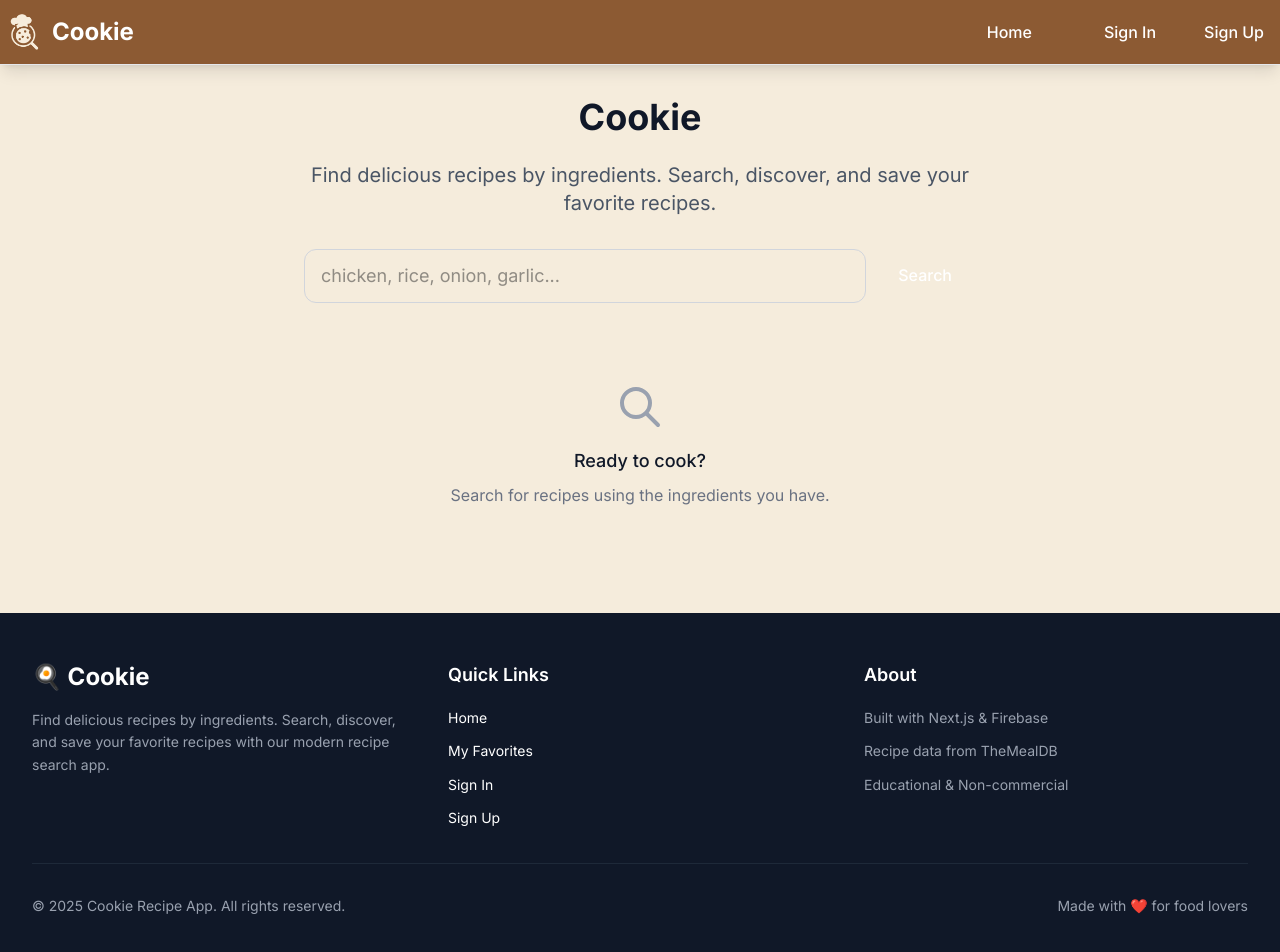
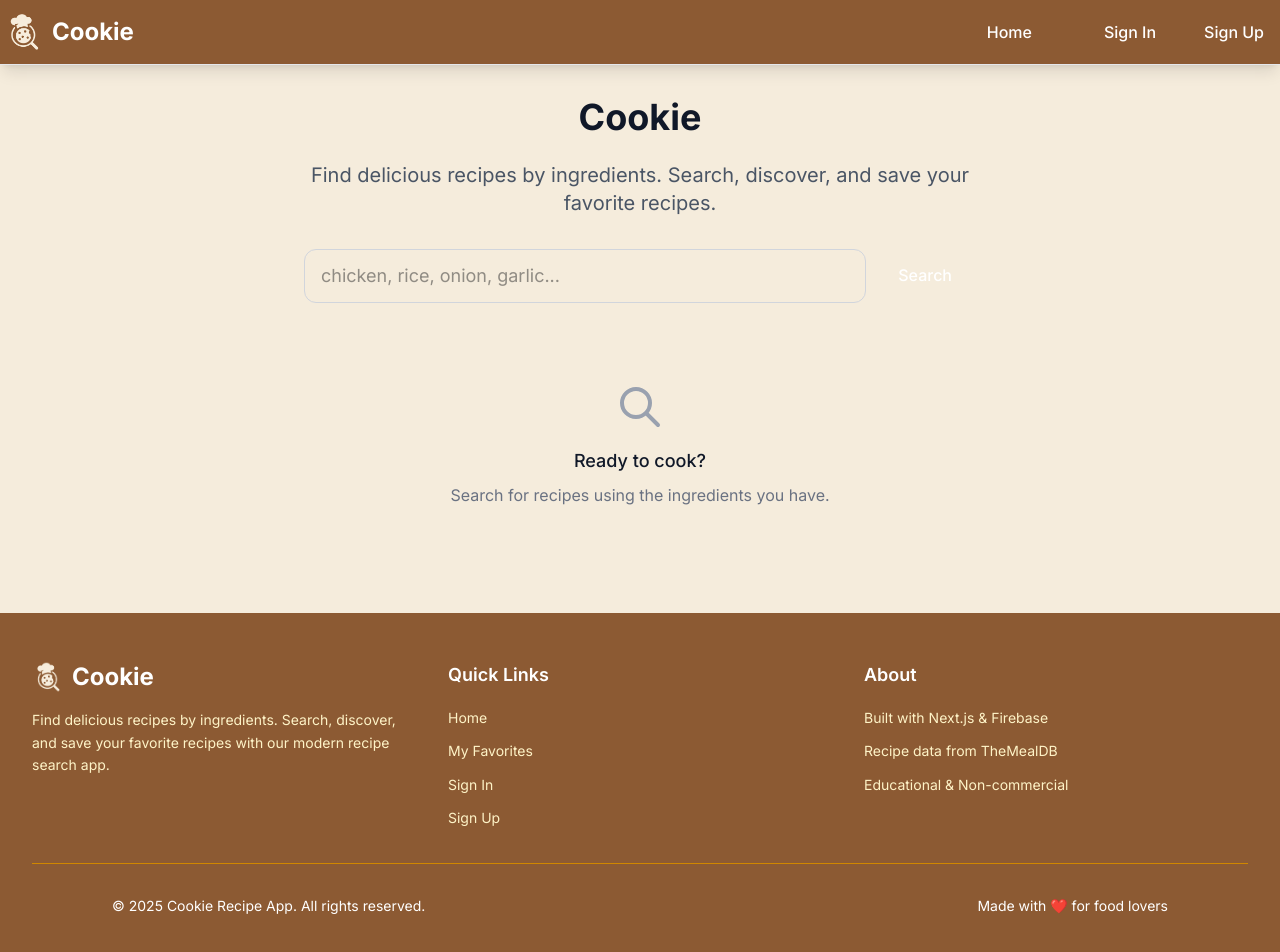
Before and after one commit to SweetieBirdX/Cookie, a Next.js app: page / in a window 1280 px wide. Shown: the top 952 px of the page. Built offline with nearby package versions, Linux system fonts and the light colour scheme; no server answers.

Commit message:
Update Footer component with new logo, background color, and text styles. Enhance accessibility by improving color contrast for links and text, ensuring a more visually appealing and user-friendly design.

```diff
--- a/src/components/Footer.tsx
+++ b/src/components/Footer.tsx
@@ -1,41 +1,49 @@
 import Link from "next/link";
+import Image from "next/image";
 
 export default function Footer() {
   return (
-    <footer className="bg-gray-900 text-white">
+    <footer style={{ backgroundColor: '#8C5A33' }}>
       <div className="max-w-7xl mx-auto px-4 sm:px-6 lg:px-8 py-12">
         <div className="grid grid-cols-1 md:grid-cols-3 gap-8">
           {/* Brand Section */}
           <div className="space-y-4">
-            <div className="flex items-center">
-              <span className="text-2xl font-bold">🍳 Cookie</span>
+            <div className="flex items-center space-x-2">
+              <Image
+                src="/cookiewithouttext.png"
+                alt="Cookie Logo"
+                width={32}
+                height={32}
+                className="w-8 h-8"
+              />
+              <span className="text-2xl font-bold text-white">Cookie</span>
             </div>
-            <p className="text-gray-400 text-sm leading-relaxed">
+            <p className="text-yellow-100 text-sm leading-relaxed">
               Find delicious recipes by ingredients. Search, discover, and save your favorite recipes with our modern recipe search app.
             </p>
           </div>
 
           {/* Quick Links */}
           <div className="space-y-4">
-            <h3 className="text-lg font-semibold">Quick Links</h3>
+            <h3 className="text-lg font-semibold text-white">Quick Links</h3>
             <ul className="space-y-2">
               <li>
-                <Link href="/" className="text-gray-400 hover:text-white transition-colors text-sm">
+                <Link href="/" className="text-yellow-100 text-sm">
                   Home
                 </Link>
               </li>
               <li>
-                <Link href="/favorites" className="text-gray-400 hover:text-white transition-colors text-sm">
+                <Link href="/favorites" className="text-yellow-100 text-sm">
                   My Favorites
                 </Link>
               </li>
               <li>
-                <Link href="/auth/signin" className="text-gray-400 hover:text-white transition-colors text-sm">
+                <Link href="/auth/signin" className="text-yellow-100 text-sm">
                   Sign In
                 </Link>
               </li>
               <li>
-                <Link href="/auth/signup" className="text-gray-400 hover:text-white transition-colors text-sm">
+                <Link href="/auth/signup" className="text-yellow-100 text-sm">
                   Sign Up
                 </Link>
               </li>
@@ -44,29 +52,29 @@ export default function Footer() {
 
           {/* About Section */}
           <div className="space-y-4">
-            <h3 className="text-lg font-semibold">About</h3>
+            <h3 className="text-lg font-semibold text-white">About</h3>
             <ul className="space-y-2">
               <li>
-                <span className="text-gray-400 text-sm">Built with Next.js & Firebase</span>
+                <span className="text-yellow-100 text-sm">Built with Next.js & Firebase</span>
               </li>
               <li>
-                <span className="text-gray-400 text-sm">Recipe data from TheMealDB</span>
+                <span className="text-yellow-100 text-sm">Recipe data from TheMealDB</span>
               </li>
               <li>
-                <span className="text-gray-400 text-sm">Educational & Non-commercial</span>
+                <span className="text-yellow-100 text-sm">Educational & Non-commercial</span>
               </li>
             </ul>
           </div>
         </div>
 
         {/* Bottom Section */}
-        <div className="border-t border-gray-800 mt-8 pt-8">
+        <div className="border-t border-yellow-600 mt-8 pt-8 pl-20">
           <div className="flex flex-col md:flex-row justify-between items-center space-y-4 md:space-y-0">
-            <div className="text-gray-400 text-sm">
+            <div className="text-white text-sm">
               © {new Date().getFullYear()} Cookie Recipe App. All rights reserved.
             </div>
             <div className="flex space-x-6">
-              <span className="text-gray-400 text-sm">
+              <span className="text-white text-sm pr-20">
                 Made with ❤️ for food lovers
               </span>
             </div>
```
